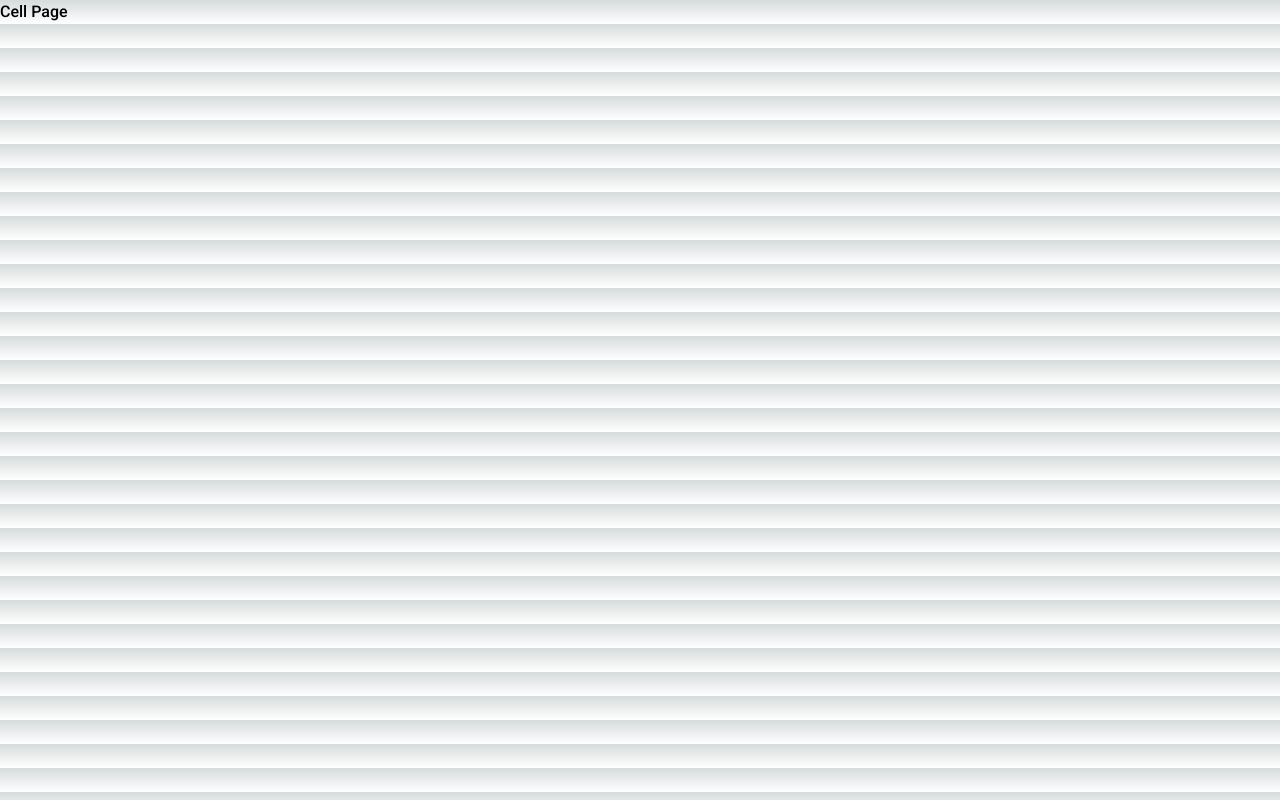
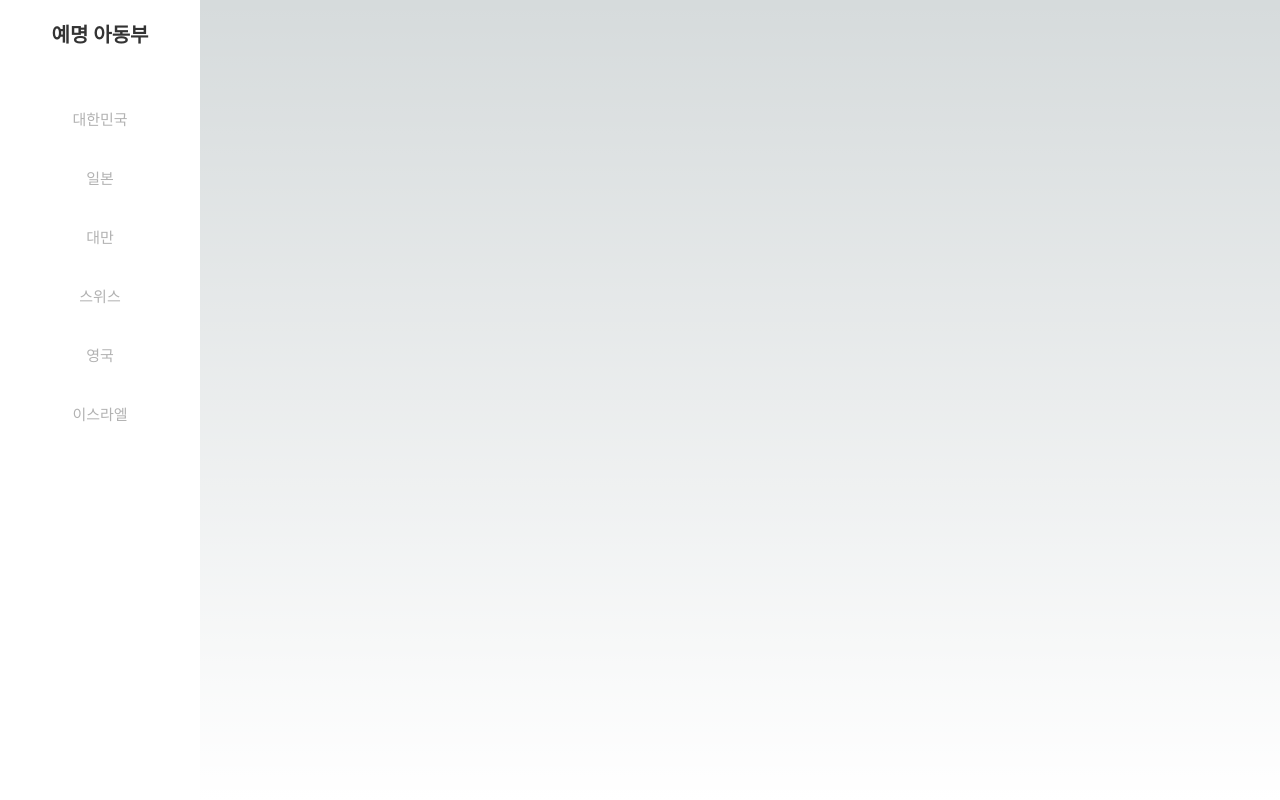
Before and after one commit to soomin9106/talent, a Next.js app in the folder frontend/: page /cell in a window 1280 px wide. Built offline with nearby package versions, Linux system fonts and the light colour scheme.

Commit message:
navbar 제작

```diff
--- a/frontend/app/(route)/cell/page.tsx
+++ b/frontend/app/(route)/cell/page.tsx
@@ -1,6 +1,42 @@
+"use client"
+import Navbar from "@/app/_components/Navbar"
+import { useClient } from 'react-interactions';
+import { useState } from "react";
+
 const Cell = () => {
+    const [activeCellId, setActiveCellId] = useState<number | null>(null)
+
+    // mock data (temp) - api call 필요
+    const cellList = [
+        {
+            id: 1,
+            name: "대한민국"
+        },
+        {
+            id: 2,
+            name: "일본"
+        },
+        {
+            id: 3,
+            name: "대만"
+        },
+        {
+            id: 4,
+            name: "스위스"
+        },
+        {
+            id: 5,
+            name: "영국"
+        },
+        {
+            id: 6,
+            name: "이스라엘"
+        }
+    ]
     return (
-        <>Cell Page</>
+        <>
+            <Navbar activeCellId={activeCellId} setActiveCellId={setActiveCellId} cellList={cellList} />
+        </>
     )
 }
 
--- /dev/null
+++ b/frontend/app/_components/Navbar.tsx
@@ -0,0 +1,87 @@
+"use client"
+import styled from "styled-components";
+import { NavbarProps } from "../_const/interfaces"
+import classNames from "classnames";
+import useIsMobile from "../_hooks/useIsMobile";
+import { useState } from "react";
+
+const Navbar = ({ cellList, activeCellId, setActiveCellId }: NavbarProps) => {
+    const isMobile = useIsMobile({ width: 640 })
+    const [showNavigation, setShowNavigation] = useState(false);
+
+    const toggleNavigation = () => {
+        setShowNavigation(!showNavigation);
+    };
+
+    const closeNavigation = () => {
+        setShowNavigation(false);
+    };
+
+    console.log(isMobile);
+
+    return (
+        <div>
+            {isMobile ? (
+                <div>
+                    {/* 햄버거 버튼 */}
+                    <div onClick={toggleNavigation}>눌러라</div>
+                    {/* 모바일 네비게이션 */}
+                    {showNavigation && (
+                        <nav className="flex flex-col h-[100vh] bg-white w-[200px] items-center space-y-[48px]">
+                            {/* 내용 */}
+                            <div className="mt-[20px]">
+                                <span className="font-bold text-[20px] text-black">예명 아동부</span>
+                            </div>
+                            <div className="flex flex-col items-center space-y-[15px]">
+                                {cellList.map((value, index) => (
+                                    <div
+                                        key={index}
+                                        className={classNames(
+                                            "cursor-pointer px-[28px] py-[10px] rounded-[8px]",
+                                            activeCellId === value.id && "bg-brown"
+                                        )}
+                                        onClick={() => {
+                                            setActiveCellId(value.id);
+                                            closeNavigation();
+                                        }}
+                                    >
+                                        <span className={classNames("font-medium text-[15px]", activeCellId === value.id ? "text-white" : "text-lightGray")}>
+                                            {value.name}
+                                        </span>
+                                    </div>
+                                ))}
+                            </div>
+                        </nav>
+                    )}
+                </div>
+            ) : (
+                // 모바일이 아닌 경우
+                <nav className="flex flex-col h-[100vh] bg-white w-[200px] items-center space-y-[48px]">
+                    <div className="mt-[20px]">
+                        <span className="font-bold text-[20px] text-black">예명 아동부</span>
+                    </div>
+                    <div className="flex flex-col items-center space-y-[15px]">
+                        {cellList.map((value, index) => (
+                            <div
+                                key={index}
+                                className={classNames(
+                                    "cursor-pointer px-[28px] py-[10px] rounded-[8px]",
+                                    activeCellId === value.id && "bg-brown"
+                                )}
+                                onClick={() => {
+                                    setActiveCellId(value.id);
+                                }}
+                            >
+                                <span className={classNames("font-medium text-[15px]", activeCellId === value.id ? "text-white" : "text-lightGray")}>
+                                    {value.name}
+                                </span>
+                            </div>
+                        ))}
+                    </div>
+                </nav>
+            )}
+        </div>
+    );
+}
+
+export default Navbar
--- /dev/null
+++ b/frontend/app/_const/interfaces.ts
@@ -0,0 +1,12 @@
+// 왼쪽 사이드 navbar props 정리
+export interface NavbarProps {
+    cellList: Cell[]
+    activeCellId: number | null
+    setActiveCellId: React.Dispatch<React.SetStateAction<number | null>>
+}
+
+// cellList - 셀 정보 관련 interface
+export interface Cell {
+    name: string
+    id: number
+}
--- /dev/null
+++ b/frontend/app/_hooks/useIsMobile.ts
@@ -0,0 +1,23 @@
+import { useState, useEffect } from 'react';
+
+const useIsMobile = ({ width = 640 }) => {
+  const [isMobile, setIsMobile] = useState(window.innerWidth <= width);
+
+  const updateIsMobile = () => {
+    setIsMobile(window.innerWidth <= 640);
+  };
+
+  useEffect(() => {
+    // 이벤트 리스너를 추가하여 창 크기가 변경될 때마다 업데이트
+    window.addEventListener('resize', updateIsMobile);
+
+    // 컴포넌트가 마운트 해제되면 이벤트 리스너 제거
+    return () => {
+      window.removeEventListener('resize', updateIsMobile);
+    };
+  }, []);
+
+  return isMobile;
+};
+
+export default useIsMobile;
--- /dev/null
+++ b/frontend/custom.d.ts
@@ -0,0 +1,6 @@
+declare module '*.svg' {
+    import React = require('react');
+    export const ReactComponent: React.FC<React.SVGProps<SVGSVGElement>>;
+    const src: string;
+    export default src;
+  }
--- a/frontend/next.config.js
+++ b/frontend/next.config.js
@@ -1,4 +1,12 @@
 /** @type {import('next').NextConfig} */
 const nextConfig = {}
 
-module.exports = nextConfig
+module.exports = {
+    webpack: (config) => {
+      config.module.rules.push({
+        test: /\.svg$/,
+        use: ['@svgr/webpack'],
+      })
+      return config
+    },
+  }
--- a/frontend/package.json
+++ b/frontend/package.json
@@ -9,12 +9,15 @@
     "lint": "next lint"
   },
   "dependencies": {
+    "classnames": "^2.5.1",
     "next": "14.0.4",
     "react": "^18",
     "react-dom": "^18",
+    "react-interactions": "^0.0.8",
     "styled-components": "^6.1.6"
   },
   "devDependencies": {
+    "@svgr/webpack": "^8.1.0",
     "@types/node": "^20",
     "@types/react": "^18",
     "@types/react-dom": "^18",
--- /dev/null
+++ b/frontend/react-interactions.d.ts
@@ -0,0 +1 @@
+declare module 'react-interactions';
--- a/frontend/tailwind.config.ts
+++ b/frontend/tailwind.config.ts
@@ -14,6 +14,12 @@ const config: Config = {
           'conic-gradient(from 180deg at 50% 50%, var(--tw-gradient-stops))',
       },
     },
+    colors: {
+      lightGray: "#B2B2B2",
+      white: "#FFFFFF",
+      black: "#333",
+      brown: "#AF8762"
+    }
   },
   plugins: [],
 }
--- a/frontend/tsconfig.json
+++ b/frontend/tsconfig.json
@@ -7,6 +7,7 @@
     "strict": true,
     "noEmit": true,
     "esModuleInterop": true,
+    "allowSyntheticDefaultImports": true,
     "module": "esnext",
     "moduleResolution": "bundler",
     "resolveJsonModule": true,
@@ -22,6 +23,6 @@
       "@/*": ["./*"]
     }
   },
-  "include": ["next-env.d.ts", "**/*.ts", "**/*.tsx", ".next/types/**/*.ts"],
+  "include": ["next-env.d.ts", "**/*.ts", "**/*.tsx", ".next/types/**/*.ts", "custom.d.ts",],
   "exclude": ["node_modules"]
 }
```
Also changed, not shown: 1 other file (tests, documents, lock files or other folders).
